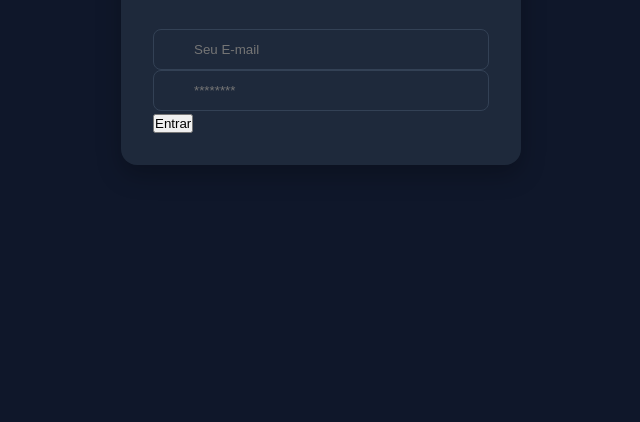
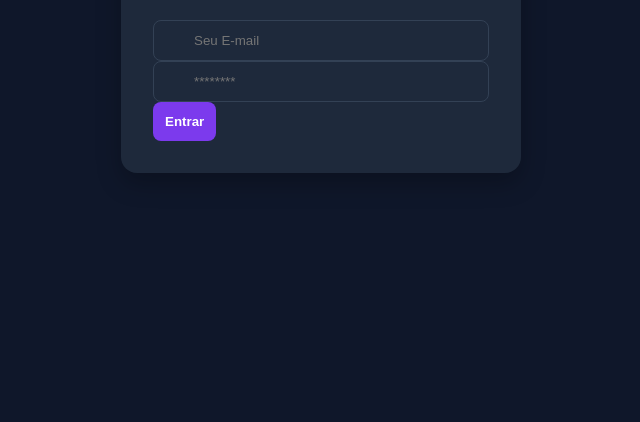
Before and after one commit to mfghjr/entre-isso, a plain HTML site: page index.html in a window 1280 px wide. Shown: the part 378-800 px from the top of the page, without its empty margins (319-959 px from the left). Drawn offline with Linux system fonts and the light colour scheme; some icons are missing.

Commit message:
add cores

```diff
--- a/css/componentes.css
+++ b/css/componentes.css
@@ -58,3 +58,14 @@ form {
 .campo input:focus{
     border-color: var(--);
 }
+
+button {
+    background-color: var(--cor-primaria);
+    color: white;
+    padding: 0.75rem;
+    border: none;
+    border-radius: var(--borda-arredondada);
+    font-weight: bold;
+    cursor: pointer;
+    transition: background-color 0.3s ease;
+}
```
